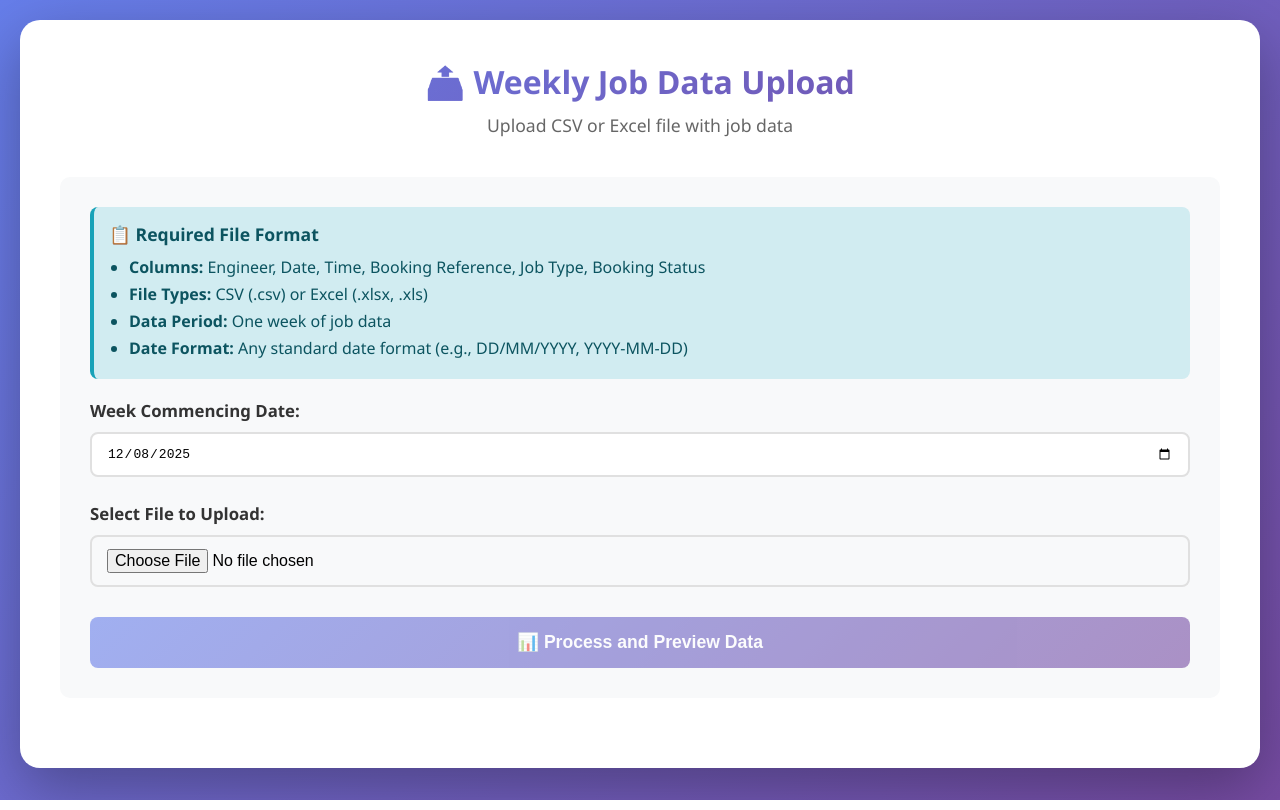
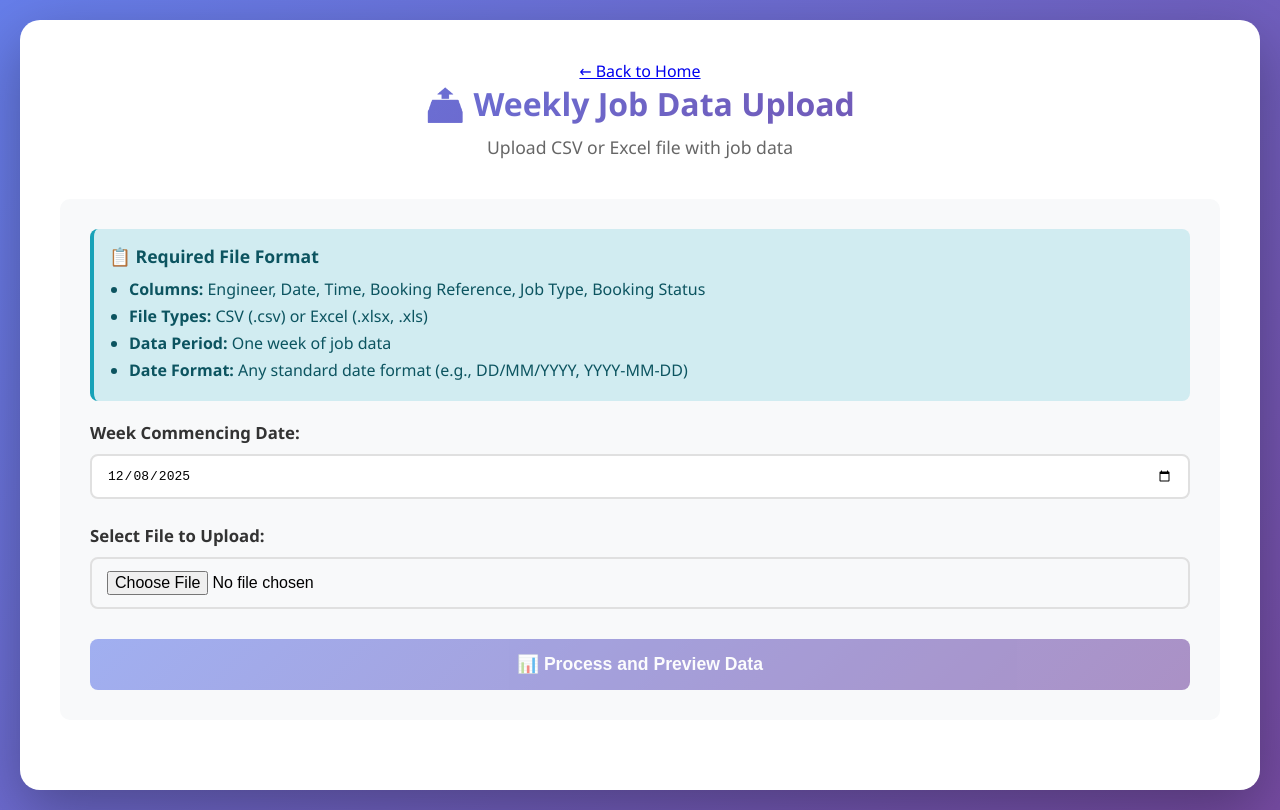
Before and after one commit to meteringbooking-cmd/OESPerformance, a plain HTML site: page dataupload.html in a window 1280 px wide. Drawn offline with Linux system fonts and the light colour scheme.

Commit message:
Update dataupload.html

```diff
--- a/dataupload.html
+++ b/dataupload.html
@@ -311,6 +311,7 @@
 <body>
     <div class="container">
         <div class="header">
+            <a href="index.html" class="back-link-top">← Back to Home</a>
             <div class="logo">📤 Weekly Job Data Upload</div>
             <div class="subtitle">Upload CSV or Excel file with job data</div>
         </div>
```
